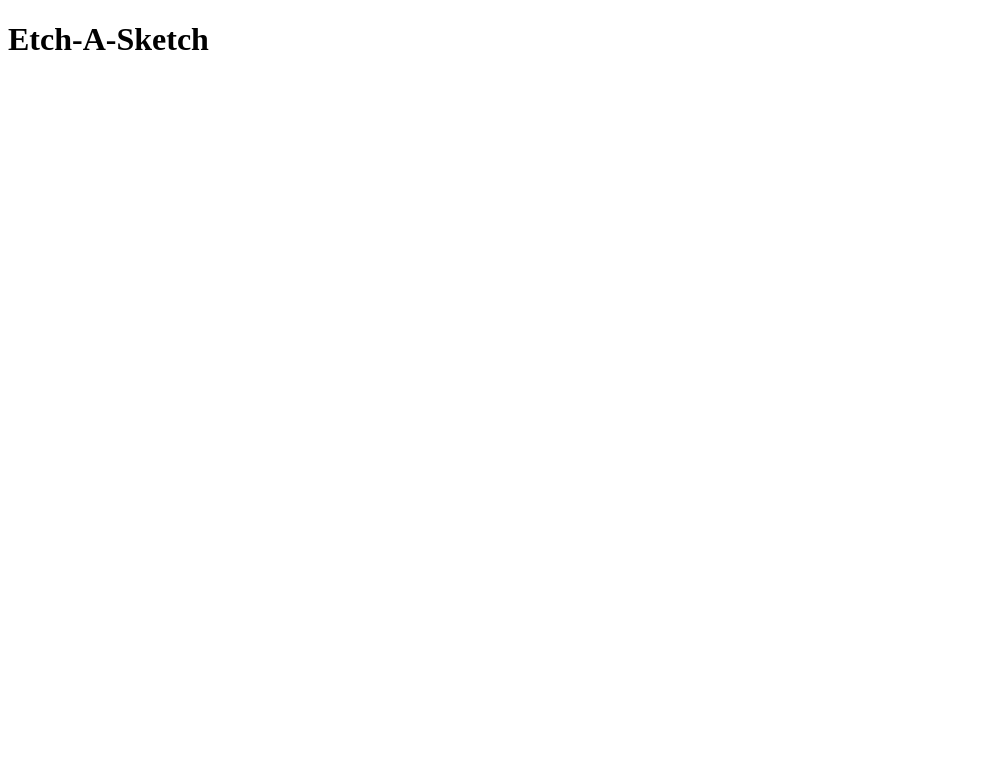
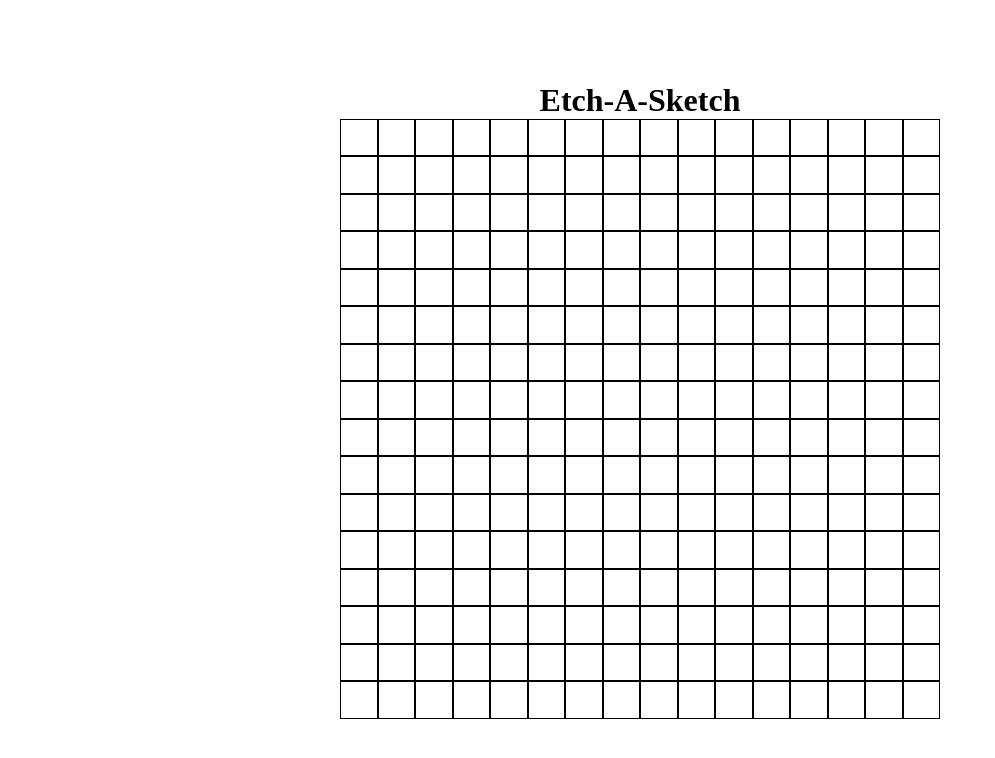
Before and after one commit to lesedow/etch-a-sketch, a plain HTML site: page index.html in a window 1280 px wide. Shown: the whole page, without its empty margins (0-995 px from the left). Drawn offline with Linux system fonts and the light colour scheme.

Commit message:
Create the basic grid
Make a function that generates
a grid based on a number of squares
per row and adjust the size so it can
fit into the container.

```diff
--- a/index.html
+++ b/index.html
@@ -9,6 +9,6 @@
 </head>
 <body>
     <h1 class="title">Etch-A-Sketch</h1>
-    <div class="grid-container"></div>
+    <div id="grid-container" class="grid-container"></div>
 </body>
 </html>
--- a/index.js
+++ b/index.js
@@ -0,0 +1,19 @@
+const gridContainer = document.getElementById('grid-container');
+const root = document.documentElement;
+
+let gridContainerSize = getComputedStyle(root).getPropertyValue('--grid-size');
+gridContainerSize = parseInt(gridContainerSize.slice(0, gridContainerSize.length - 2));
+console.log(gridContainerSize)
+
+function generateGrid (gridSize) {
+    const blockSize = gridContainerSize / gridSize;
+    for (let i = 0; i < gridSize * gridSize; i++) {
+        const gridBlock = document.createElement('div');
+        gridBlock.style.height = blockSize + 'px';
+        gridBlock.style.width = blockSize + 'px';
+        gridBlock.classList.add('grid-block');
+        gridContainer.appendChild(gridBlock);
+    }
+}
+
+generateGrid(16);
--- a/style.css
+++ b/style.css
@@ -0,0 +1,32 @@
+html {
+    box-sizing: border-box;
+}
+
+*, *::before, *::after {
+    box-sizing: inherit;
+    margin: 0;
+    padding: 0;
+}
+
+:root {
+    --grid-size: 600px;
+}
+
+body {
+    min-height: 100vh;
+    display: flex;
+    justify-content: center;
+    align-items: center;
+    flex-direction: column;
+}
+
+.grid-container {
+    width: var(--grid-size);
+    height: var(--grid-size);
+    display: flex;
+    flex-wrap: wrap;
+}
+
+.grid-block {
+    border: 1px solid black;
+}
```
